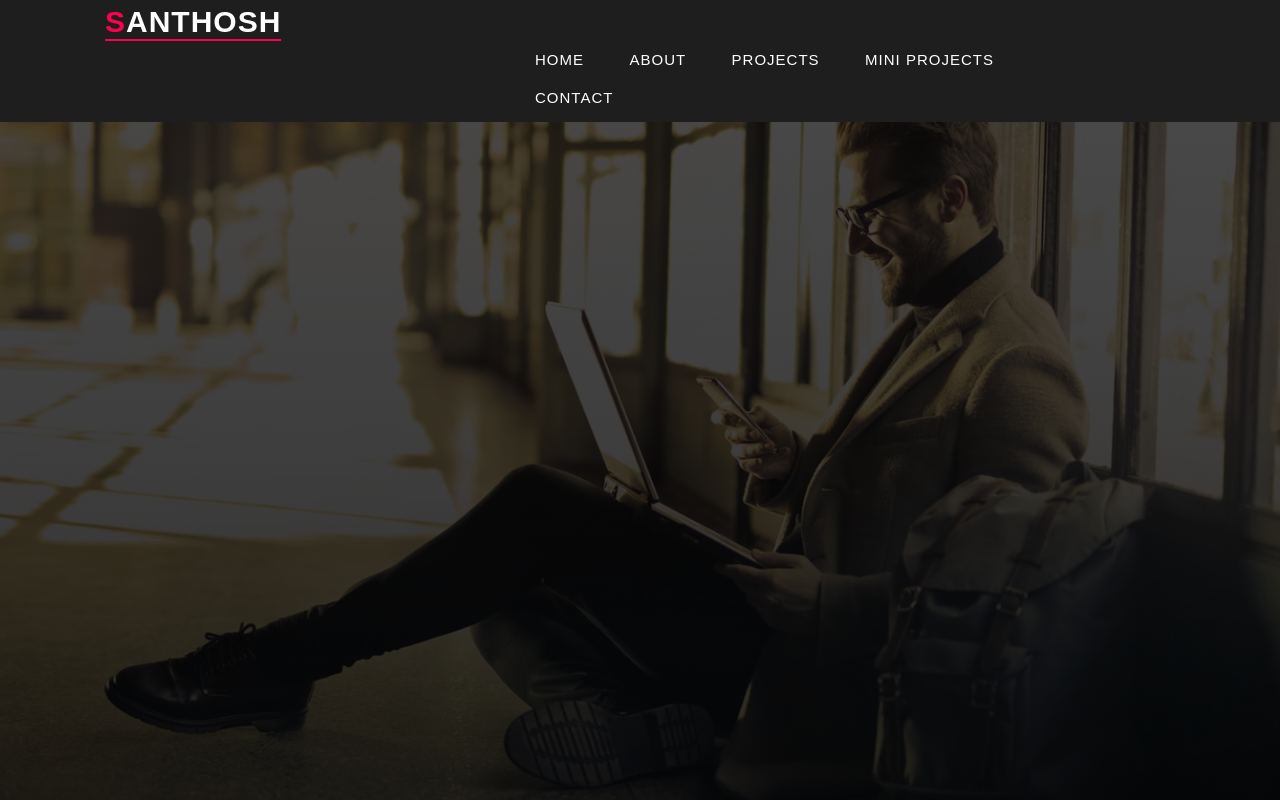
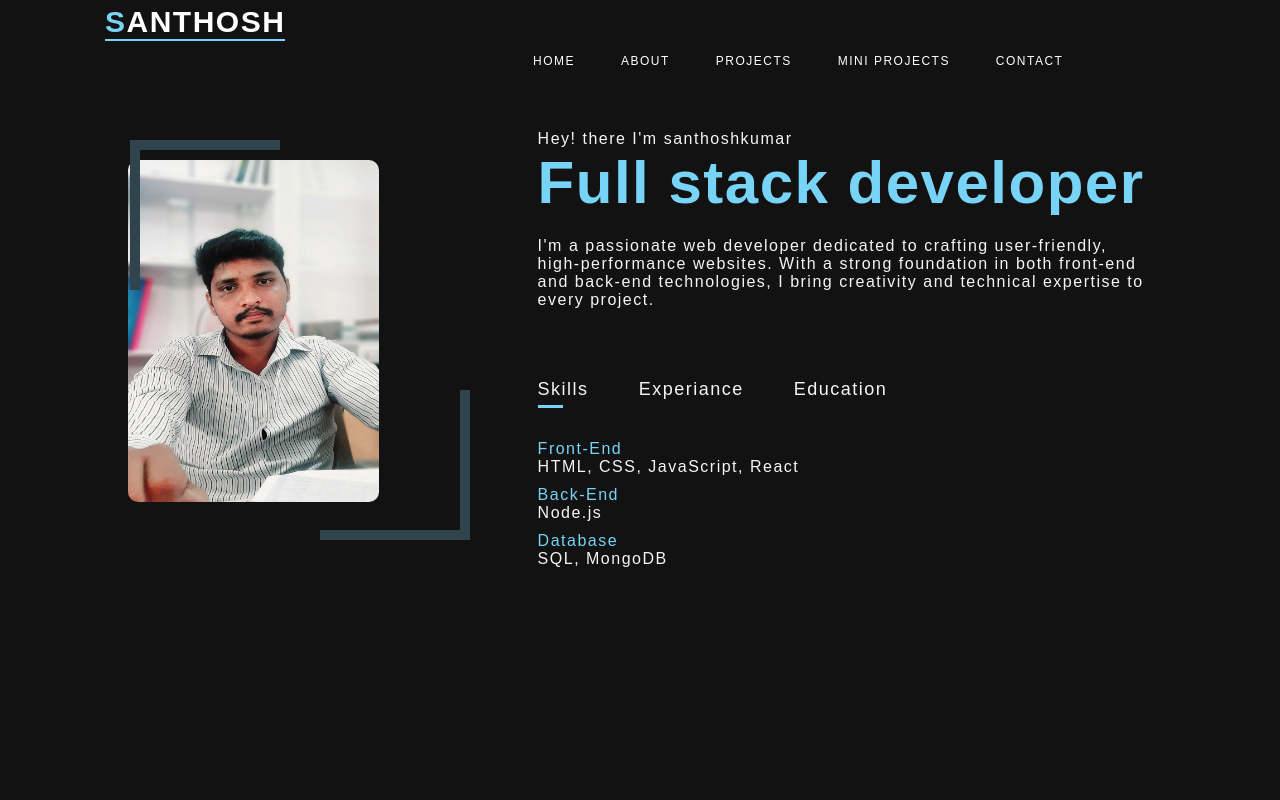
Before and after one commit to santhosh-santhosh-kumar/My-portfolio, a plain HTML site: page index.html in a window 1280 px wide. Shown: the top 800 px of the page. Drawn offline with Linux system fonts and the light colour scheme.

Commit message:
color change

```diff
--- a/style.css
+++ b/style.css
@@ -2,11 +2,11 @@
     margin: 0;
     padding: 0;
     font-family: 'poppins',sans-serif;
-    letter-spacing: 1px;
+    letter-spacing: 1.5px;
     box-sizing: border-box;
 }
 body{
-    background-color: whitesmoke !important;
+    background-color:#fefcf9 !important;
     color: #fff;
     scrollbar-width: none;
 }
@@ -14,12 +14,12 @@ html{
     scroll-behavior: smooth;
 }
 #heading{
-    color: #ff004f;
+    color:#78d4f7;
 }
 #top-head{
     font-size: 30px;
     margin-left: 100px;
-    border-bottom: 2px solid #ff004f;
+    border-bottom: 2px solid #78d4f7;
 
 }
 .headerImg{
@@ -29,23 +29,18 @@ html{
     border-radius: 100%;
 
 }
-#header{
-    width: 100%;
-    height: 100vh;
-    /* background-color: #262626; */
-    background: linear-gradient(rgba(0, 0, 0, 0.7), rgba(0, 0, 0, 0.8)), url("images/hero-bg.png") no-repeat;
-    background-size: cover;
-    background-attachment:fixed;
-}
+
 .headingContainer{
  position: fixed;
+z-index: 1;
  top:0px;
  left: 0px;
- padding: 5px;
- background-color: rgb(31, 30, 30);
+ padding: 5px 5px 8px 5px;
+ background-color: rgb(18,18,18);
+
 }
 #sideMenu{
-margin-left: 510px;
+margin-left: 508px;
 padding-right: 148px;
 }
 .sideMenu1{
@@ -78,7 +73,7 @@ nav ul li{
 nav ul li a{
     color: #fff;
     text-decoration: none;
-    font-size: 15px;
+    font-size: 12px;
     position: relative;
 }
 nav ul li a::after{
@@ -116,8 +111,9 @@ nav ul li a:hover::after{
 #about{
     padding: 30px 0;
     margin-top: 30px;
-    /* color: #ababab; */
-    color: black;
+    height: 100vh;
+    color: whitesmoke;
+    background-color: rgb(18,18,18);
 }
 .row{
     display: flex;
@@ -129,20 +125,27 @@ nav ul li a:hover::after{
 
 }
 .about-col-1 img{
-    width: 90%;
-    height: 90%;
-    border-radius: 15px;
+position: relative;
+    width: 70%;
+    height: 70%;
+    border-radius: 10px;
+    margin-top: 70px;
 }
 .about-col-2{
     flex-basis: 60%;
+    margin-left: 40px;
 }
 .about-col-2 p{
     margin-top: 20px;
 }
-.sub-title{
+.name{
+    margin-top: 40px !important;
+}
+
+.sub-title1{
     font-size: 60px;
     font-weight: 600;
-    color:black;
+    color:#78d4f7;
 }
 .tab-titles{
     display: flex;
@@ -159,7 +162,7 @@ nav ul li a:hover::after{
     content: '';
     width: 0;
     height: 3px;
-    background: #ff004f;
+    background: #78d4f7;
     position: absolute;
     left: 0;
     bottom: -8px;
@@ -175,8 +178,9 @@ nav ul li a:hover::after{
 
 }
 .tab-contents ul li span{
-    color: #b54769;
-    font-size: 14px;
+    color: #78d4f7;
+    font-size: 16px;
+    display: inline-block;
 }
 .tab-contents{
     display: none;
@@ -189,6 +193,12 @@ nav ul li a:hover::after{
 
 /* service */
 
+.container .sub-title{
+    color: #262626;
+    font-size: 60px;
+    font-weight: 600;
+
+}
 #service{
     padding: 20px 0;
 }
@@ -223,7 +233,7 @@ nav ul li a:hover::after{
     display: inline-block;
 }
 .services-list div:hover{
-background-color: #ff004f;
+background-color: #58795e;
 transform: translateY(-10px);
 
 }
@@ -258,7 +268,7 @@ transform: translateY(-10px);
 .layer{
     width: 100%;
     height: 0;
-    background: linear-gradient(rgba(0,0,0,0.6),#ff004f);
+    background: linear-gradient(rgba(0,0,0,0.6),#59bd99);
     border-radius: 10px;
     position: absolute;
     left: 0;
@@ -339,14 +349,14 @@ transform: translateY(-10px);
     background-color: #ff004f;
 }
 .btn2{
-    background-color: #ff004f;
+    background-color:#78d4f7;
     display: block;
 }
 form .btn2{
     font-size: 20px;
     /* margin: 50px auto; */
     width: fit-content;
-    border: 1px solid #ff004f;
+    border: none;
     padding: 14px 50px;
     border-radius: 6px;
     text-decoration: none;
@@ -431,6 +441,7 @@ form .btn2{
     }
     .sub-title{
         font-size: 40px;
+
     }
     .about-col-1,.about-col-2{
         flex-basis: 100%;
@@ -457,4 +468,28 @@ form .btn2{
         height: 100%;
         border-radius: 15px;
     }
+    .imageBorder1{
+        display: none;
+    }
+    .imageBorder2{
+        display: none;
+    }
 }
+.imageBorder1{
+    position: absolute;
+    width: 150px;
+    height: 150px;
+    border-top:10px solid #2f444d ;
+    border-left:10px solid #2f444d ;
+    top: 140px;
+    left: 130px;
+}
+.imageBorder2{
+    position:absolute;
+    width: 150px;
+    height: 150px;
+    border-right:10px solid #2f444d ;
+    border-bottom:10px solid #2f444d ;
+    top: 390px;
+    left: 320px;
+}
```
